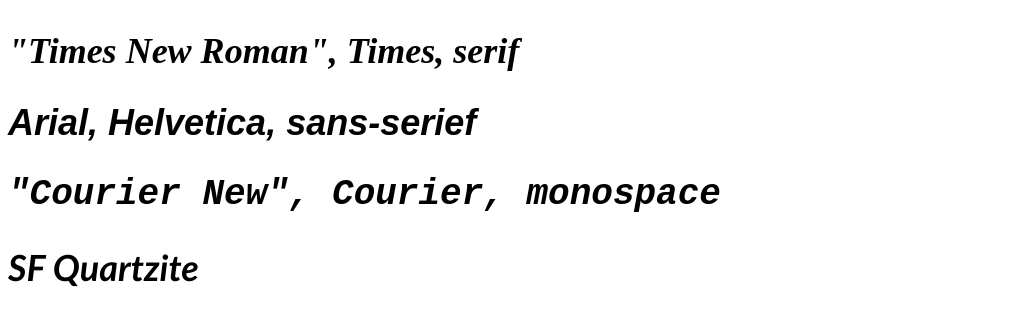
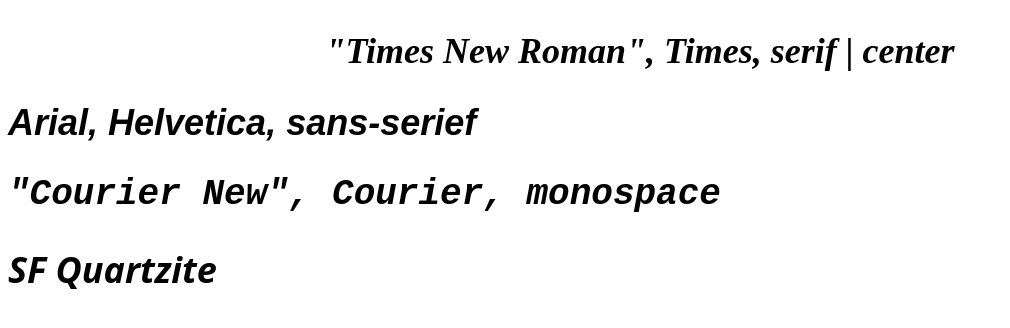
Before and after one commit to amandamussio/curso-html5-css3, a plain HTML site: page introducao/css/005 - formatacao-texto/font.html in a window 1280 px wide. Shown: the whole page, without its empty margins (0-1010 px from the left). Drawn offline with Linux system fonts and the light colour scheme; a web font is replaced by a local one.

Commit message:
feito formatacao de textos

```diff
--- a/introducao/css/005 - formatacao-texto/assets/css/font.css
+++ b/introducao/css/005 - formatacao-texto/assets/css/font.css
@@ -7,7 +7,7 @@
 body {
 	/* espaçamento entre linhas */
 	line-height: 1.5em;
-	font: italic bold 24px "Trebuchet MS", sans-serif;
+	font: italic bold 24px "Open Sans", sans-serif;
 }
 
 .serif{
--- a/introducao/css/005 - formatacao-texto/font.html
+++ b/introducao/css/005 - formatacao-texto/font.html
@@ -7,7 +7,7 @@
 </head>
 <body>
 
-	<h2 class="serif"> "Times New Roman", Times, serif</h2>
+	<h2 class="center serif"> "Times New Roman", Times, serif | center</h2>
 	<h2 class="sans-serif">Arial, Helvetica, sans-serief</h2>
 	<h2 class="monospace">"Courier New", Courier, monospace</h2>
 	<h2 class="sf">SF Quartzite</h2>
```
